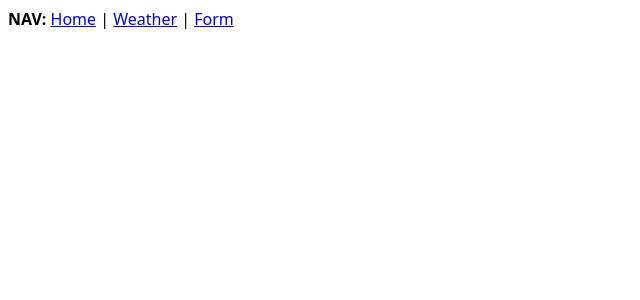
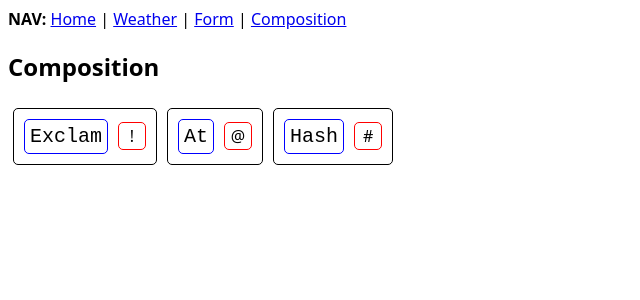
Before and after one commit to mike-whitehurst/sandbox-net-react-ts, a React (Vite) app in the folder MyApp/myapp.client/: page /composition in a window 1280 px wide. Shown: the top 300 px of the page, without its empty margins (0-640 px from the left). Built offline with nearby package versions, Linux system fonts and the light colour scheme.

Commit message:
added composition page

```diff
--- a/MyApp/myapp.client/src/App.tsx
+++ b/MyApp/myapp.client/src/App.tsx
@@ -3,6 +3,7 @@ import { Routes, Route, Link } from 'react-router-dom';
 import Home from './home/Home';
 import Weather from './weather/Weather';
 import Form from './form/Form';
+import Composition from './composition/Composition';
 
 export default function App() {
     return (
@@ -10,7 +11,7 @@ export default function App() {
 
             <div id="nav">
                 <b>NAV: </b>
-                <Link to="/">Home</Link> | <Link to="/weather">Weather</Link> | <Link to="/form">Form</Link>
+                <Link to="/">Home</Link> | <Link to="/weather">Weather</Link> | <Link to="/form">Form</Link> | <Link to="/composition">Composition</Link>
             </div>
 
             <div id="content">
@@ -18,6 +19,7 @@ export default function App() {
                     <Route path="/" element={<Home />} />
                     <Route path="weather" element={<Weather />} />
                     <Route path="form" element={<Form />} />
+                    <Route path="composition" element={<Composition />} />
                 </Routes>
             </div>
 
--- /dev/null
+++ b/MyApp/myapp.client/src/composition/Composition.tsx
@@ -0,0 +1,17 @@
+import IconCard from './IconCard/IconCard';
+
+function Composition() {
+
+    return (
+        <div>
+            <h2>Composition</h2>
+
+            <IconCard name="Exclam" icon="!" />
+            <IconCard name="At" icon="@" />
+            <IconCard name="Hash" icon="#" />
+
+        </div>
+    );
+}
+
+export default Composition;
--- /dev/null
+++ b/MyApp/myapp.client/src/composition/Icon/Icon.module.css
@@ -0,0 +1,11 @@
+.icon {
+    display:inline-block;
+    width:1rem;
+    height:1rem;
+    padding: 5px 5px;
+    margin: 5px;
+    border: 1px solid red;
+    border-radius: 5px;
+    text-align: center;
+    line-height:1rem;
+}
--- /dev/null
+++ b/MyApp/myapp.client/src/composition/Icon/Icon.tsx
@@ -0,0 +1,10 @@
+import styles from './Icon.module.css';
+
+function Icon({ icon }: { icon: string }) {
+
+    return (
+        <div className={styles.icon}>{ icon }</div>
+    );
+}
+
+export default Icon;
--- /dev/null
+++ b/MyApp/myapp.client/src/composition/IconCard/IconCard.module.css
@@ -0,0 +1,7 @@
+.iconCard {
+    display:inline-block;
+    padding: 5px 5px;
+    margin: 5px;
+    border: 1px solid black;
+    border-radius: 5px;
+}
--- /dev/null
+++ b/MyApp/myapp.client/src/composition/IconCard/IconCard.tsx
@@ -0,0 +1,16 @@
+import IconName from '../IconName/IconName';
+import Icon from '../Icon/Icon';
+
+import styles from './IconCard.module.css';
+
+function IconCard({ name, icon }: { name: string, icon: string }) {
+
+    return (
+        <div className={styles.iconCard}>
+            <IconName name={name} />
+            <Icon icon={icon} />
+        </div>
+    );
+}
+
+export default IconCard;
--- /dev/null
+++ b/MyApp/myapp.client/src/composition/IconName/IconName.module.css
@@ -0,0 +1,10 @@
+.iconName {
+    display:inline-block;
+    padding: 5px 5px;
+    margin: 5px;
+    border: 1px solid blue;
+    border-radius: 5px;
+
+    font-family: monospace;
+    font-size:20px;
+}
--- /dev/null
+++ b/MyApp/myapp.client/src/composition/IconName/IconName.tsx
@@ -0,0 +1,10 @@
+import styles from './IconName.module.css';
+
+function IconName({ name }: { name: string }) {
+
+    return (
+        <div className={styles.iconName}>{ name }</div>
+    );
+}
+
+export default IconName;
```
